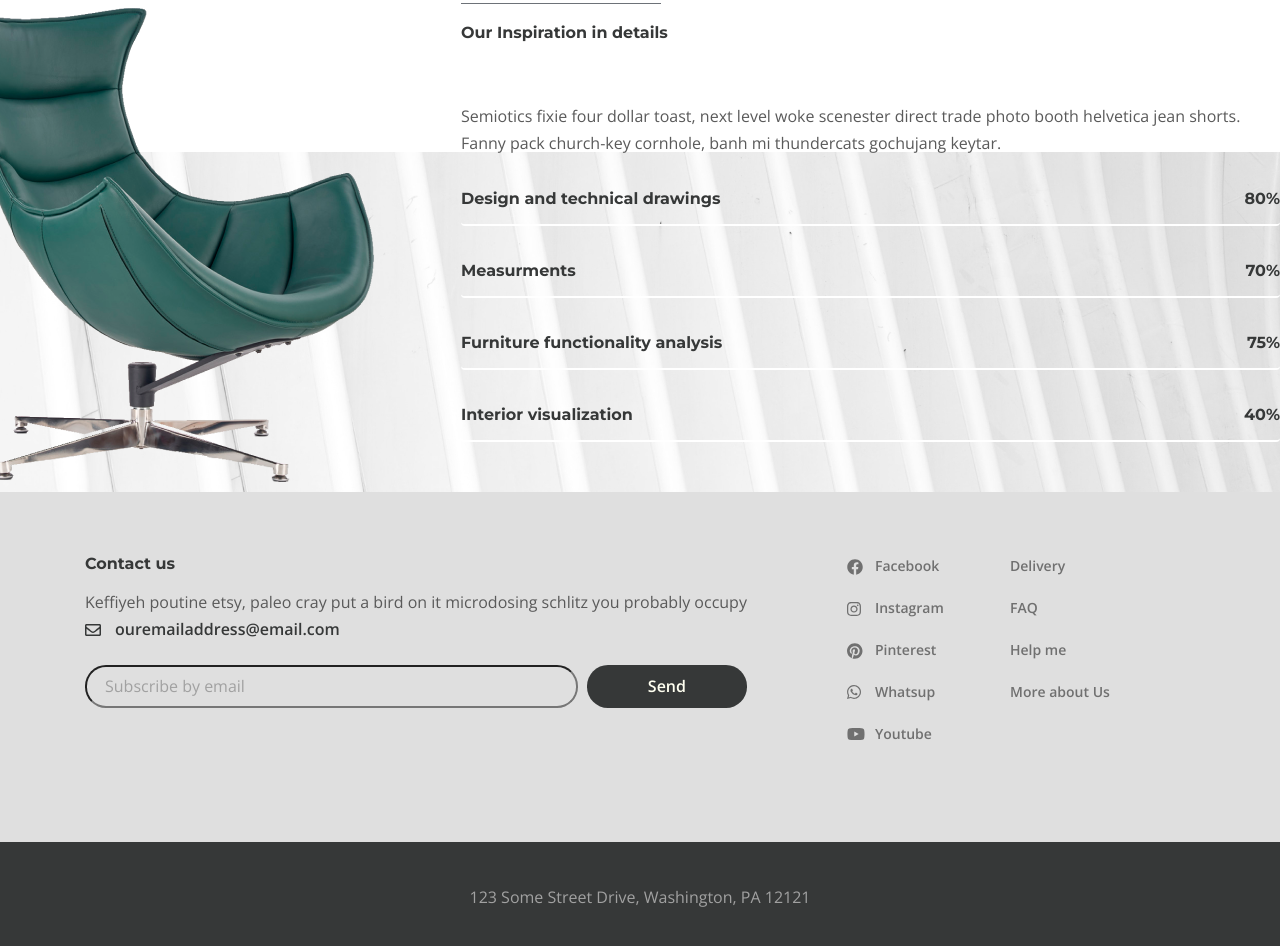
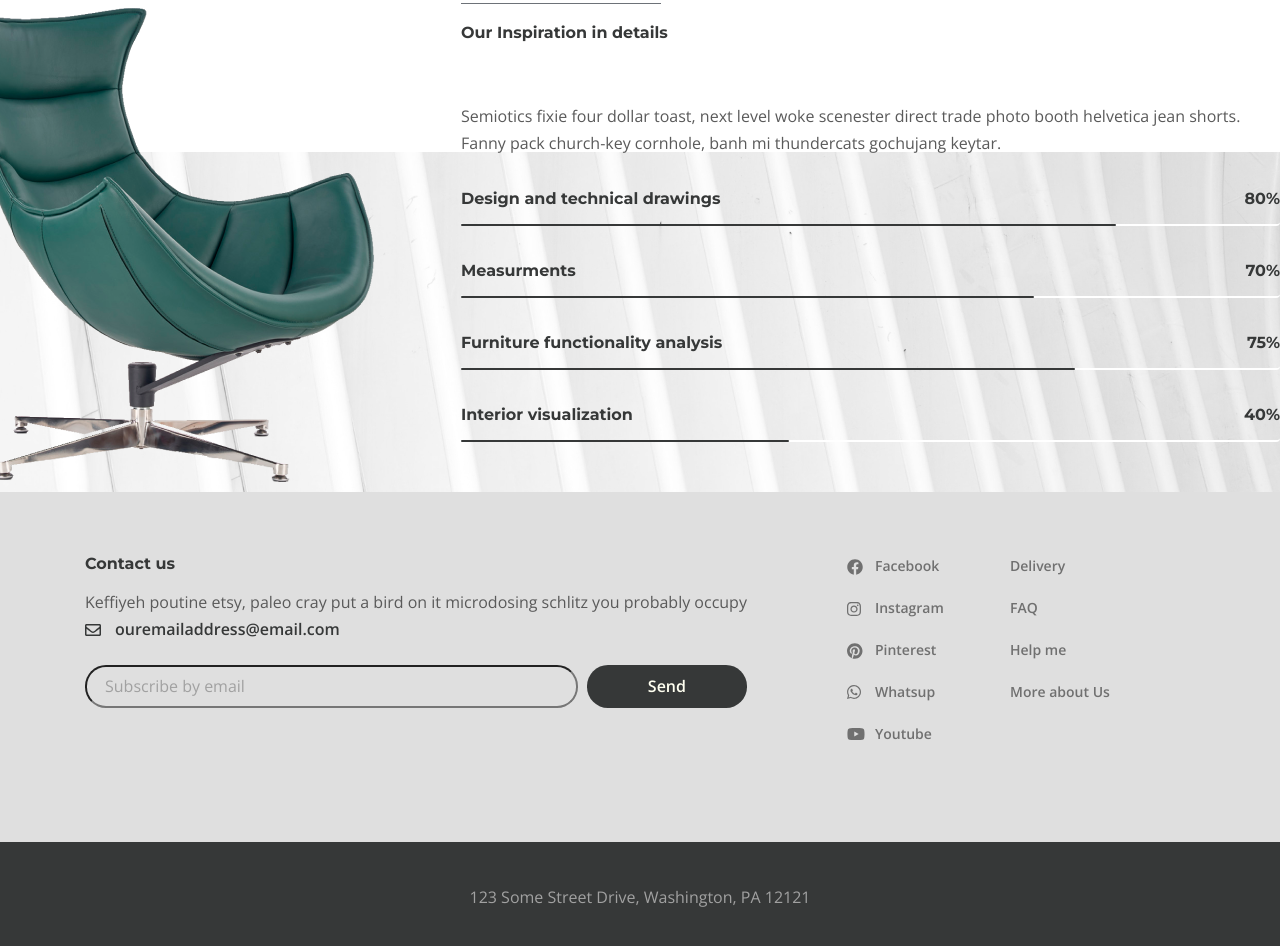
Before and after one commit to iuru2522/Desire, a website: page app/about.html in a window 1280 px wide. Shown: the part 1599-2545 px from the top of the page. Drawn offline with nearby package versions, Linux system fonts and the light colour scheme.

Commit message:
added Inspiration section part2

```diff
--- a/app/about.html
+++ b/app/about.html
@@ -142,7 +142,7 @@
                     <p class="inspiration__item-text">Design and technical drawings</p>
                     <p class="inspiration__num">80%</p>
                   </div>
-                  <div class="inspiration__line"></div>
+                  <div class="inspiration__line" style="width: 80%;"></div>
                 </li>
 
                 <li class="inspiration__item">
@@ -150,7 +150,7 @@
                     <p class="inspiration__item-text">Measurments</p>
                     <p class="inspiration__num">70%</p>
                   </div>
-                  <div class="inspiration__line"></div>
+                  <div class="inspiration__line" style="width: 70%;"></div>
                 </li>
 
                 <li class="inspiration__item">
@@ -158,15 +158,15 @@
                     <p class="inspiration__item-text">Furniture functionality analysis</p>
                     <p class="inspiration__num">75%</p>
                   </div>
-                  <div class="inspiration__line"></div>
+                  <div class="inspiration__line" style="width: 75%;"></div>
                 </li>
 
                 <li class="inspiration__item">
                   <div class="inspiration__item-content">
                     <p class="inspiration__item-text">Interior visualization</p>
-                    <p class="inspiration__num">40%</p>
+                    <p class="inspiration__num" >40%</p>
                   </div>
-                  <div class="inspiration__line"></div>
+                  <div class="inspiration__line" style="width: 40%;"></div>
                 </li>
 
               </ul>
--- a/app/scss/style.scss
+++ b/app/scss/style.scss
@@ -719,4 +719,10 @@
         border-bottom: 2px solid #fff;
         border-radius: 4px;
     }
+    &__line{
+        height: 2px;
+        border-radius: 4px;
+        background-color: $title;
+        margin-top: -2px;
+    }
 }
```
Also changed, not shown: app/css/style.min.css.
